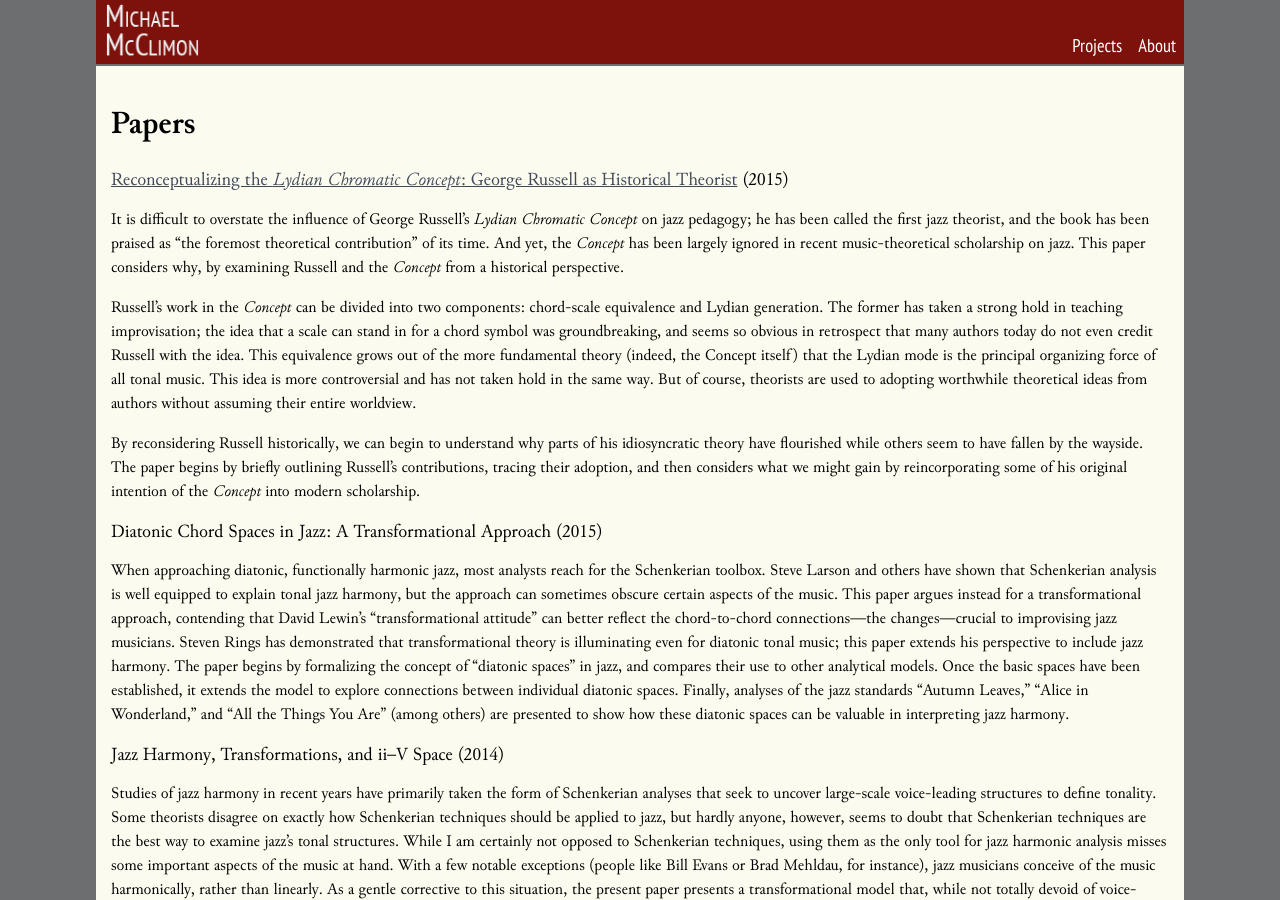
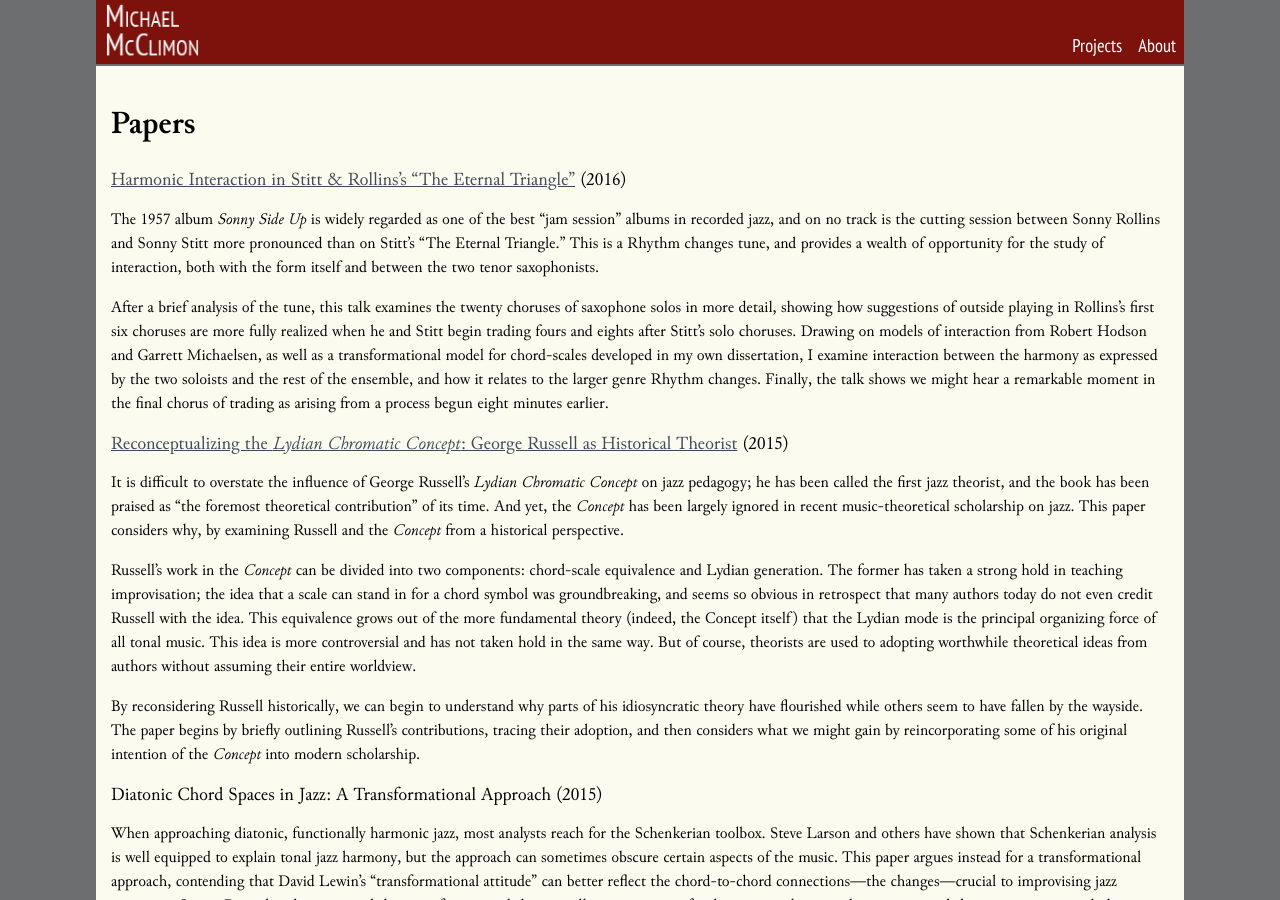
Before and after one commit to mmcclimon/jekyll-site, a Jekyll site: the page built from projects/papers.html, in a window 1280 px wide and 900 px high. Built offline with Jekyll 4.4.1, drawn with Linux system fonts in a browser that asks for light colours; nearby versions of some CDN libraries; some of the changed text lies outside the part shown.

Commit message:
Add page for Stitt/Rollins talk.

```diff
--- a/projects/papers.html
+++ b/projects/papers.html
@@ -1,9 +1,30 @@
 ---
-title: Michael J. McClimon - Projects
+title: Papers - Michael McClimon
 layout: default
 ---
 
 <h1>Papers</h1>
+
+<h3><a href="stitt-rollins.html">Harmonic Interaction in Stitt &amp; Rollins’s
+    “The Eternal Triangle”</a> (2016)</h3>
+
+<p>The 1957 album <i>Sonny Side Up</i> is widely regarded as one of the best “jam
+session” albums in recorded jazz, and on no track is the cutting session
+between Sonny Rollins and Sonny Stitt more pronounced than on Stitt’s “The
+Eternal Triangle.” This is a Rhythm changes tune, and provides a wealth of
+opportunity for the study of interaction, both with the form itself and
+between the two tenor saxophonists.</p>
+
+<p>After a brief analysis of the tune, this talk examines the twenty choruses of
+saxophone solos in more detail, showing how suggestions of outside playing in
+Rollins’s first six choruses are more fully realized when he and Stitt begin
+trading fours and eights after Stitt’s solo choruses. Drawing on models of
+interaction from Robert Hodson and Garrett Michaelsen, as well as a
+transformational model for chord-scales developed in my own dissertation, I
+examine interaction between the harmony as expressed by the two soloists and
+the rest of the ensemble, and how it relates to the larger genre Rhythm
+changes. Finally, the talk shows we might hear a remarkable moment in the
+final chorus of trading as arising from a process begun eight minutes earlier.</p>
 
 <h3><a href="lcc.html">Reconceptualizing the <i>Lydian Chromatic Concept</i>:
   George Russell as Historical Theorist</a> (2015)</h3>
@@ -86,5 +107,5 @@ interpreting jazz harmony.</p>
     <li><a href="http://files.mcclimon.org/projects/monkBiblio.pdf">A Selected Bibliography/Discography for Monk‘s “‘Round Midnight”</a> (2010)</li>
     <li>Duke Ellington‘s Real Instrument: Orchestration and Voicing in “Prelude to a Kiss” (2009)</li>
     <li>Aspects of Prolongation in Perotin‘s Alleluia <i>Posui adiutorium</i> (2008)</li>
-    <li>All Set: Compositional Determinants in Milton Babbitt‘s <i>All Set</i> (2008)</li>
+    <li>All Set: Compositional Determinants in Milton Babbitt’s <i>All Set</i> (2008)</li>
 </ul>
```
Also changed, not shown: projects/stitt-rollins.html (added, +33 -0 lines).
